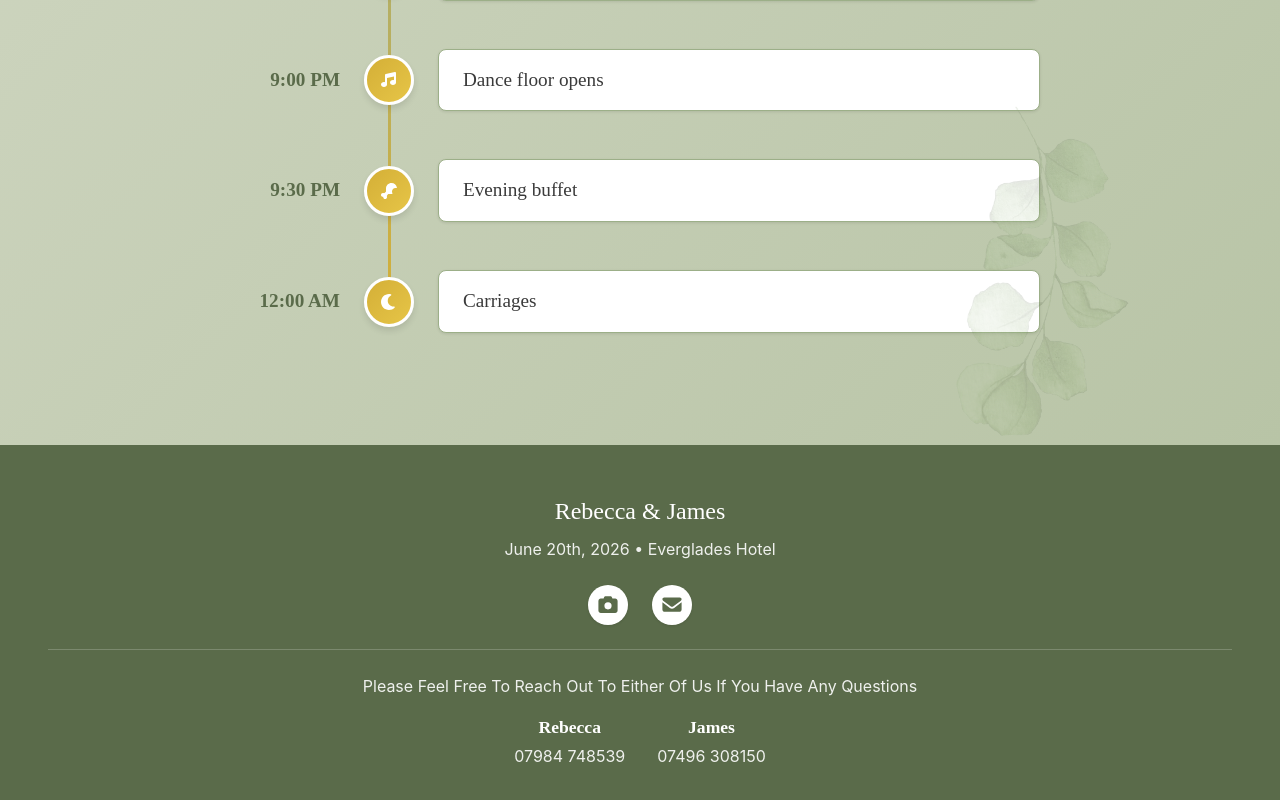
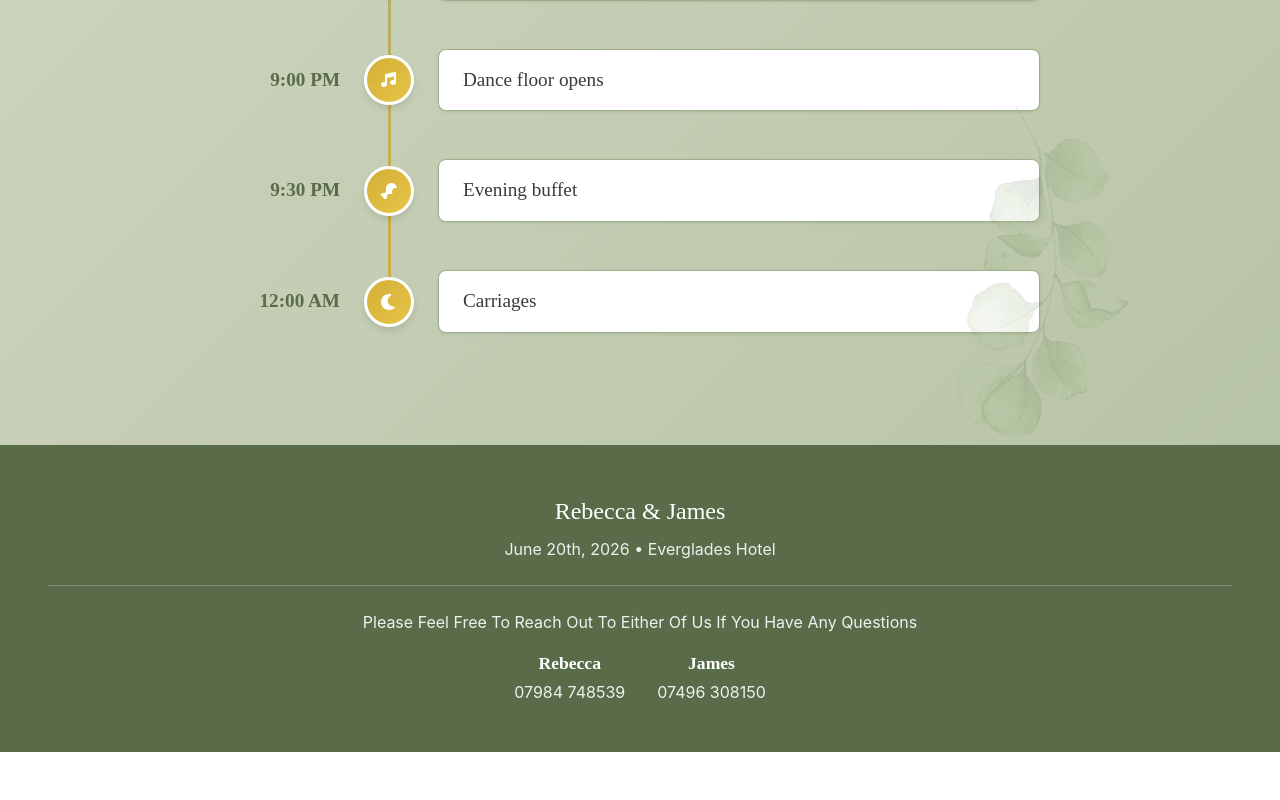
Before and after one commit to Smitttxx/rebecca-and-james, a Next.js app: page / in a window 1280 px wide. Shown: the part 3973-4773 px from the top of the page. After the commit the page ends 4725 px from the top, so only its background shows below. Built offline with nearby package versions, Linux system fonts and the light colour scheme.

Commit message:
:sparkles: final touches

```diff
--- a/src/components/Layout.tsx
+++ b/src/components/Layout.tsx
@@ -432,14 +432,6 @@ export default function Layout({ children, activePage }: LayoutProps) {
           <Footer>
             <FooterTitle>Rebecca & James</FooterTitle>
             <FooterText>June 20th, 2026 • Everglades Hotel</FooterText>
-            <SocialIcons>
-              <SocialIcon>
-                <FontAwesomeIcon icon={faCamera} />
-              </SocialIcon>
-              <SocialIcon>
-                <FontAwesomeIcon icon={faEnvelope} />
-              </SocialIcon>
-            </SocialIcons>
             <ContactSection>
               <ContactTitle>Please Feel Free To Reach Out To Either Of Us If You Have Any Questions</ContactTitle>
               <ContactDetails>
```
